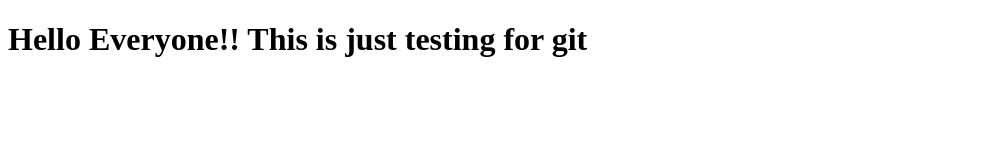
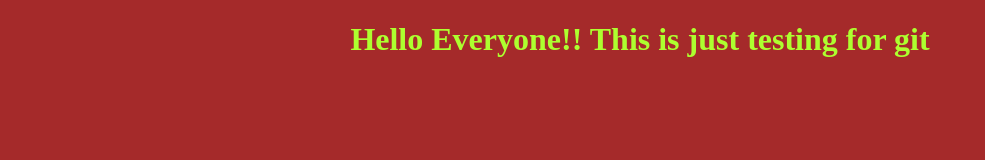
Before and after one commit to Waiphyo001/git-for-lunix, a plain HTML site: page index.html in a window 1280 px wide. Shown: the whole page, without its empty margins (0-985 px from the left). Drawn offline with Linux system fonts and the light colour scheme.

Commit message:
adding css

```diff
--- a/css/style.css
+++ b/css/style.css
@@ -0,0 +1,8 @@
+body{
+    background-color: brown;
+}
+
+h1{
+    color: greenyellow;
+    text-align: center;
+}
--- a/index.html
+++ b/index.html
@@ -3,6 +3,7 @@
 <head>
     <meta charset="UTF-8">
     <meta name="viewport" content="width=device-width, initial-scale=1.0">
+    <link rel="stylesheet" href="css/style.css" type="text/css">
     <title>Document</title>
 </head>
 <body>
```
